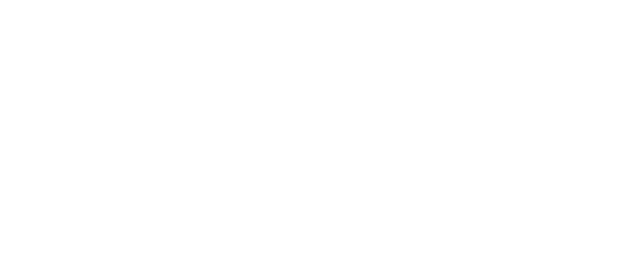
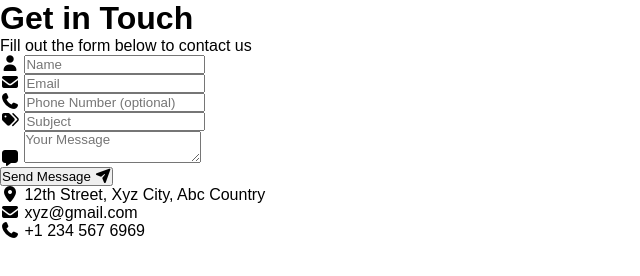
Before and after one commit to SulimAnxO1/Contact-Form, a plain HTML site: page index.html in a window 1280 px wide. Shown: the whole page, without its empty margins (0-640 px from the left). Drawn offline with Linux system fonts and the light colour scheme.

Commit message:
feat: build html layout

```diff
--- a/index.html
+++ b/index.html
@@ -13,7 +13,78 @@
       referrerpolicy="no-referrer" />
   </head>
   <body>
+    <!-- CONTAINER -->
+    <div class="container">
+      <!-- FORM CONTAINER -->
+      <div class="form-container">
+        <h1>Get in Touch</h1>
+        <p>Fill out the form below to contact us</p>
 
+        <!-- FORM -->
+        <form>
+          <div class="input-group">
+            <!-- NAME -->
+            <div class="input-field">
+              <i class="fa-solid fa-user"></i>
+              <input type="text" placeholder="Name" required />
+            </div>
+
+            <!-- EMAIL -->
+            <div class="input-field">
+              <i class="fa-solid fa-envelope"></i>
+              <input type="email" placeholder="Email" required />
+            </div>
+
+            <!-- PHONE NUMBER -->
+            <div class="input-field">
+              <i class="fa-solid fa-phone"></i>
+              <input type="tel" placeholder="Phone Number (optional)" />
+            </div>
+
+            <!-- SUBJECT -->
+            <div class="input-field">
+              <i class="fa-solid fa-tags"></i>
+              <input type="text" placeholder="Subject" required />
+            </div>
+
+            <!-- MESSAGE FIELD -->
+            <div class="message-field">
+              <i class="fa-solid fa-message"></i>
+              <textarea placeholder="Your Message" required></textarea>
+            </div>
+
+            <!-- SUBMIT BUTTON -->
+            <button type="submit">
+              <div class="btn-content">
+                <span>Send Message</span>
+                <i class="fa-solid fa-paper-plane"></i>
+              </div>
+            </button>
+          </div>
+        </form>
+
+        <!--  -->
+        <div class="contact-info">
+          <!-- LOCATION -->
+          <div class="info-item">
+            <i class="fa-solid fa-location-dot"></i>
+            <span>12th Street, Xyz City, Abc Country</span>
+          </div>
+
+          <!-- EMAIL -->
+          <div class="info-item">
+            <i class="fa-solid fa-envelope"></i>
+            <span>xyz@gmail.com</span>
+          </div>
+
+          <!-- PHONE NUMBER -->
+          <div class="info-item">
+            <i class="fa-solid fa-phone"></i>
+            <span>+1 234 567 6969</span>
+          </div>
+        </div>
+      </div>
+    </div>
     <script src="/JavaScript/script.js"></script>
   </body>
 </html>
```
